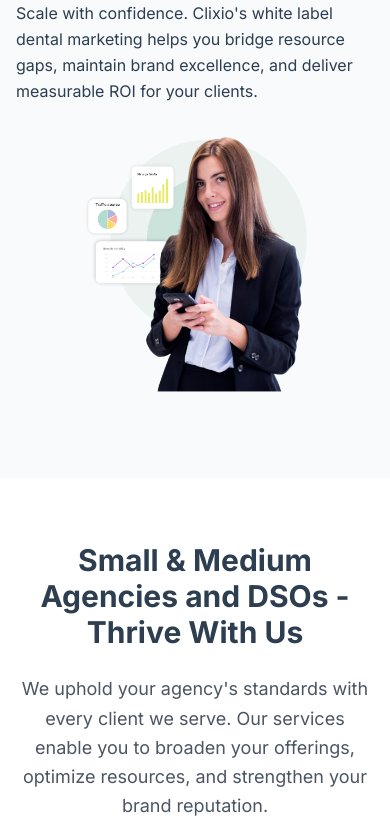
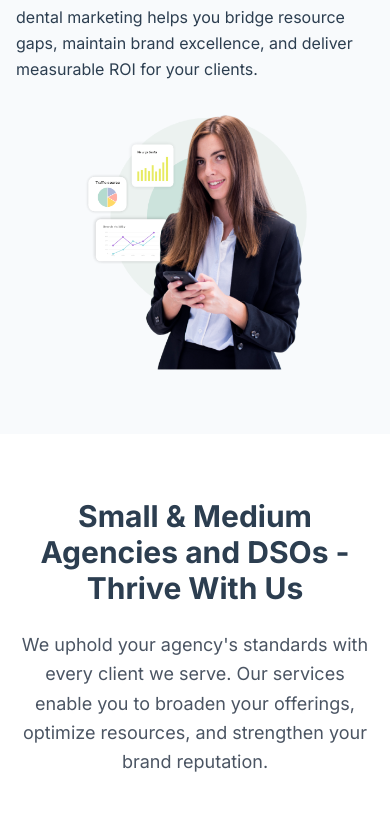
Before and after one commit to Pratip007/Clixio-landingpage, a plain HTML site: page white-label.html in a window 390 px wide. Shown: the part 319-1151 px from the top of the page. Drawn offline with nearby package versions, Linux system fonts and the light colour scheme.

Commit message:
Reduce mobile hero section height - Changed mobile hero height from 85vh to 70vh - Made mobile and desktop hero heights consistent - Improved mobile user experience with more compact layout

```diff
--- a/white-label.html
+++ b/white-label.html
@@ -215,9 +215,9 @@
 
     <!-- Hero Section -->
     <section class="relative overflow-hidden bg-blue-25" style="padding-top: 80px; background-color: #f8fafc;">
-        <div class="relative min-h-[85vh] lg:min-h-[70vh]">
+        <div class="relative min-h-[70vh] lg:min-h-[70vh]">
             <div class="container mx-auto px-4 lg:px-16 xl:px-24 2xl:px-32">
-                <div class="grid lg:grid-cols-12 min-h-[85vh] lg:min-h-[70vh]">
+                <div class="grid lg:grid-cols-12 min-h-[70vh] lg:min-h-[70vh]">
                     <!-- Left Side - Light Blue Background with Text -->
                     <div class="lg:col-span-7 relative overflow-hidden flex items-center" style="background-color: #f8fafc;">
 
```
